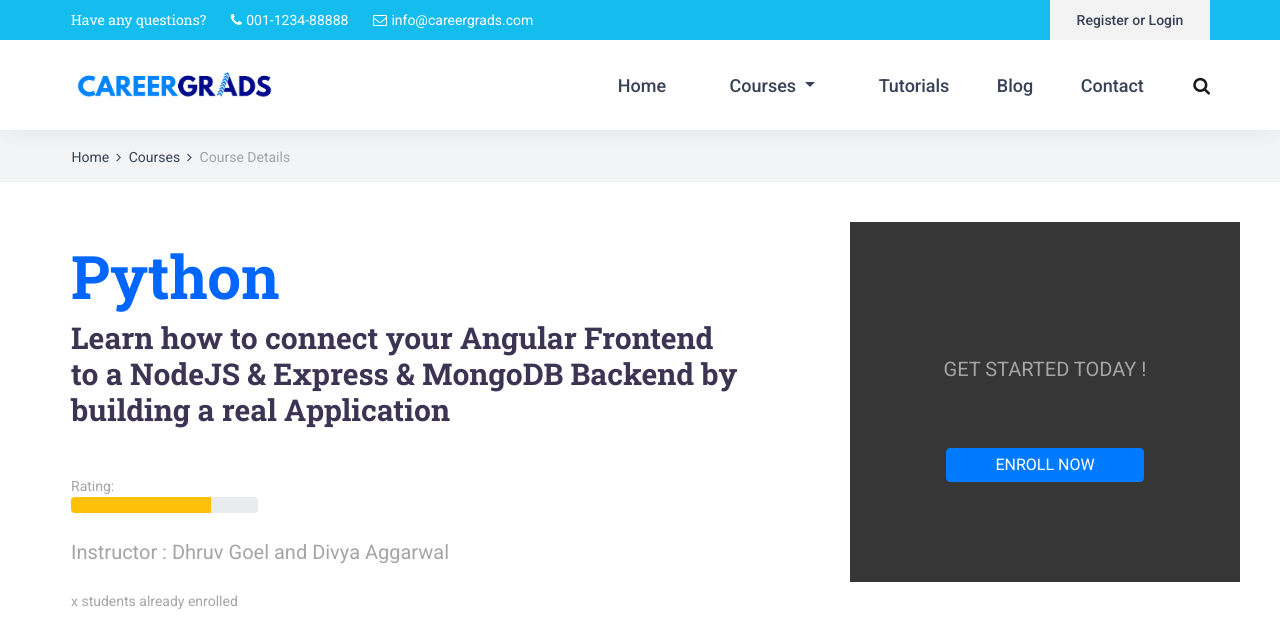
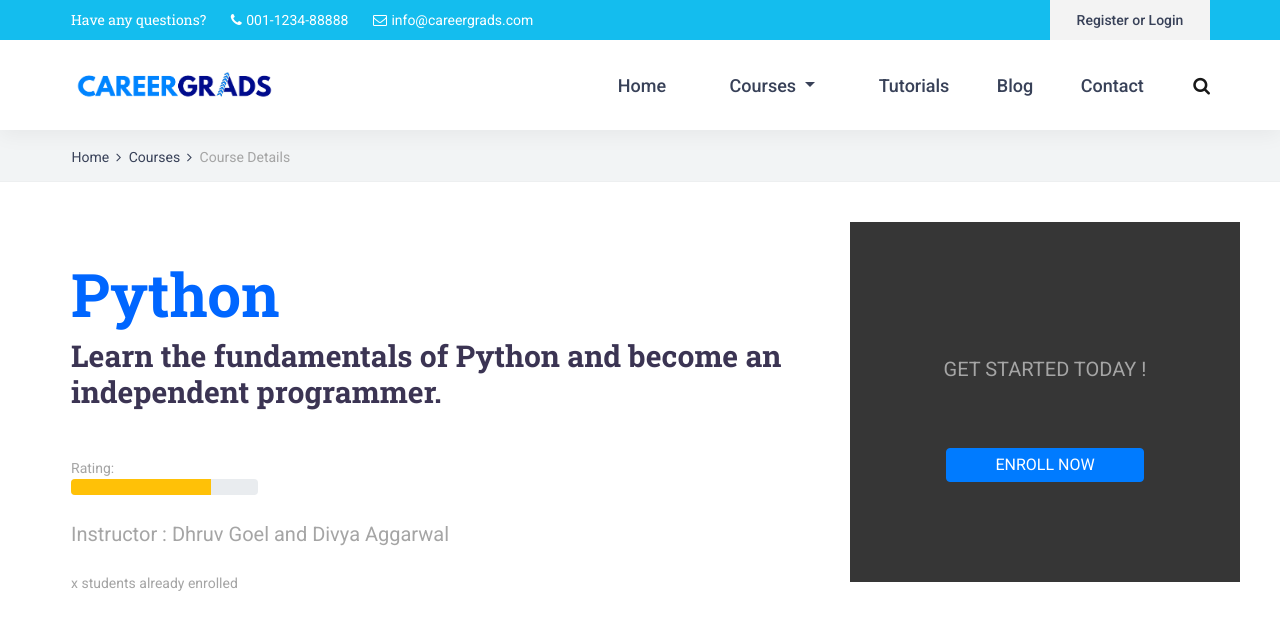
Before and after one commit to ashutosh7889/CG-2, a plain HTML site: page python.html in a window 1280 px wide. Shown: the top 635 px of the page. Drawn offline with nearby package versions, Linux system fonts and the light colour scheme; a web font is replaced by a local one.

Commit message:
chnage the one line description of python course

```diff
--- a/python.html
+++ b/python.html
@@ -202,7 +202,7 @@
                     <div class="heading-text my-5">
                         <div><span class="large">Python</span></div>
                         <div class="text-left mx-auto my-2">
-                            Learn how to connect your Angular Frontend <br> to a NodeJS & Express & MongoDB Backend by <br>building a real Application
+                            Learn the fundamentals of Python and become an independent programmer.
                         </div>
                     </div>
                     <div class="heading-rating w-25">
```
